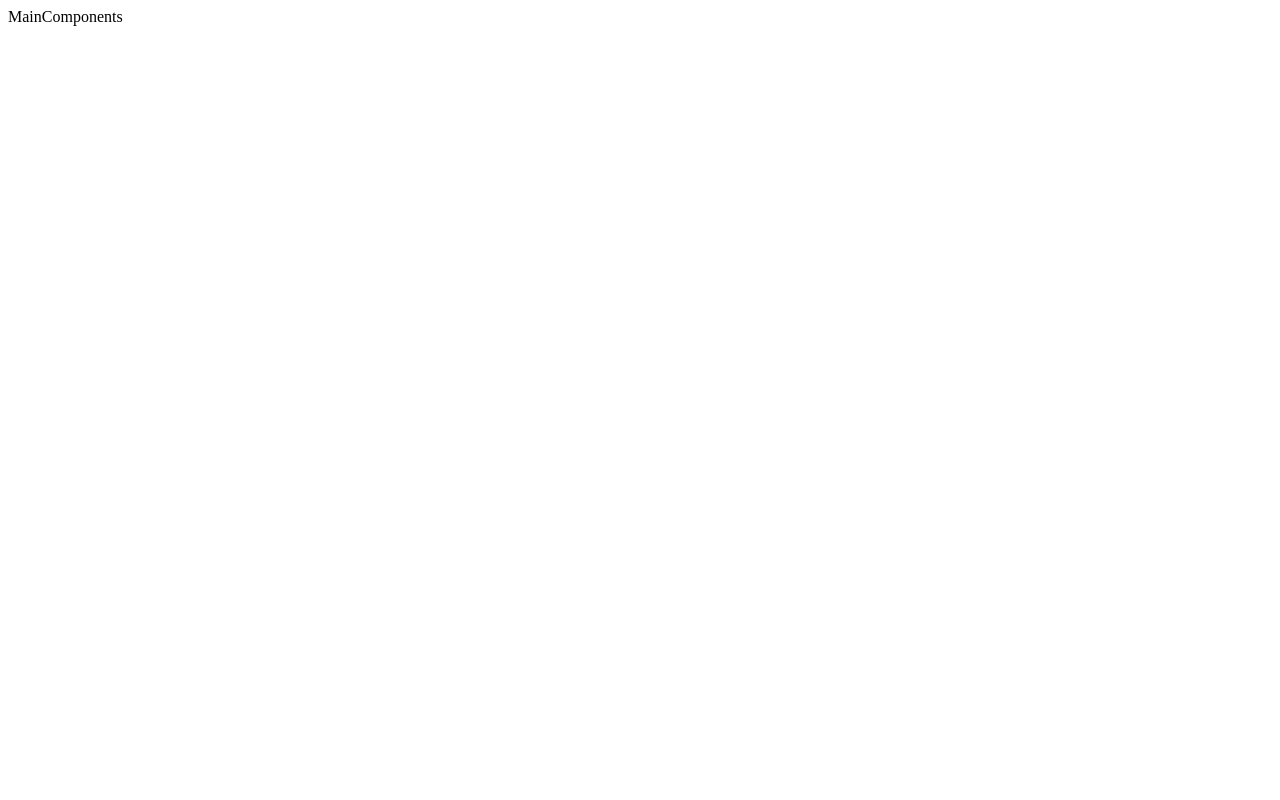
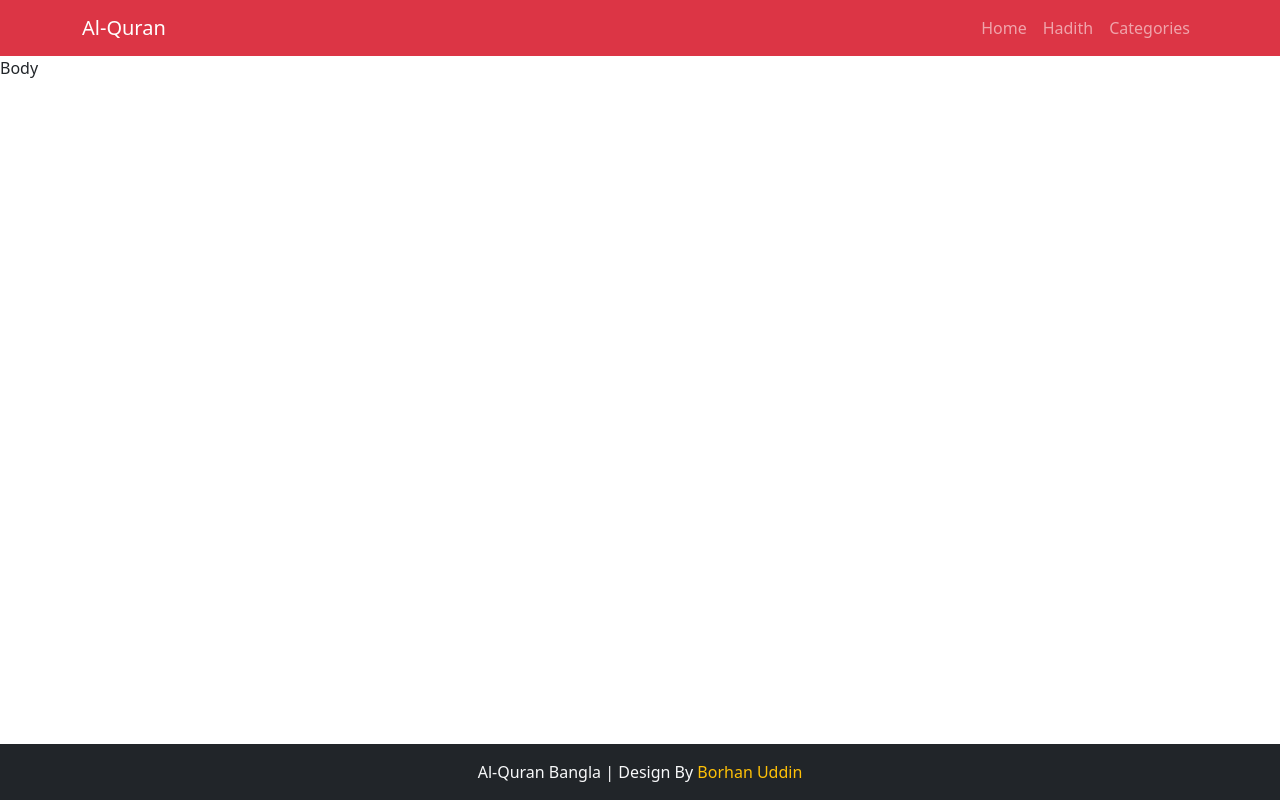
Before and after one commit to wapborhan/quranicjibon-client, a React (Create React App) app: page / in a window 1280 px wide. Built offline with nearby package versions, Linux system fonts and the light colour scheme.

Commit message:
header footer design

```diff
--- a/src/App.js
+++ b/src/App.js
@@ -1,5 +1,6 @@
 import React from "react";
 import MainComponents from "./components/MainComponents";
+import "bootstrap/dist/css/bootstrap.min.css";
 
 function App() {
   return <MainComponents />;
--- a/src/components/MainComponents.js
+++ b/src/components/MainComponents.js
@@ -1,5 +1,7 @@
 import React from "react";
 
+import HomePage from "./pages/HomePage";
+
 export default function MainComponents() {
-  return <div>MainComponents</div>;
+  return <HomePage />;
 }
--- /dev/null
+++ b/src/components/pages/HomePage.js
@@ -0,0 +1,14 @@
+import React, { Fragment } from "react";
+import Body from "./body/Body";
+import Footer from "./footer/Footer";
+import Header from "./header/Header";
+
+export default function HomePage() {
+  return (
+    <Fragment>
+      <Header />
+      <Body />
+      <Footer />
+    </Fragment>
+  );
+}
--- /dev/null
+++ b/src/components/pages/body/Body.js
@@ -0,0 +1,5 @@
+import React from "react";
+
+export default function Body() {
+  return <div>Body</div>;
+}
--- /dev/null
+++ b/src/components/pages/footer/Footer.js
@@ -0,0 +1,15 @@
+import React from "react";
+
+export default function Footer() {
+  return (
+    <div className="bg-dark text-light text-center p-3 mt-3 fixed-bottom">
+      Al-Quran Bangla | Design By{" "}
+      <a
+        className="text-decoration-none text-warning"
+        href="http://www.wapborhan.com"
+      >
+        Borhan Uddin
+      </a>
+    </div>
+  );
+}
--- /dev/null
+++ b/src/components/pages/header/Header.js
@@ -0,0 +1,44 @@
+import React from "react";
+
+export default function Header() {
+  return (
+    <nav className="navbar navbar-expand-lg navbar-dark  bg-danger">
+      <div className="container">
+        <a className="navbar-brand" href="/">
+          Al-Quran
+        </a>
+        <button
+          className="navbar-toggler"
+          type="button"
+          data-toggle="collapse"
+          data-target="#navbarSupportedContent"
+          aria-controls="navbarSupportedContent"
+          aria-expanded="false"
+          aria-label="Toggle navigation"
+        >
+          <span className="navbar-toggler-icon"></span>
+        </button>
+
+        <div className="collapse navbar-collapse" id="navbarSupportedContent">
+          <ul className="navbar-nav ms-auto">
+            <li className="nav-item active">
+              <a className="nav-link" href="/sura">
+                Home
+              </a>
+            </li>
+            <li className="nav-item">
+              <a className="nav-link" href="/hadith">
+                Hadith
+              </a>
+            </li>
+            <li className="nav-item">
+              <a className="nav-link" href="/categories">
+                Categories
+              </a>
+            </li>
+          </ul>
+        </div>
+      </div>
+    </nav>
+  );
+}
```
